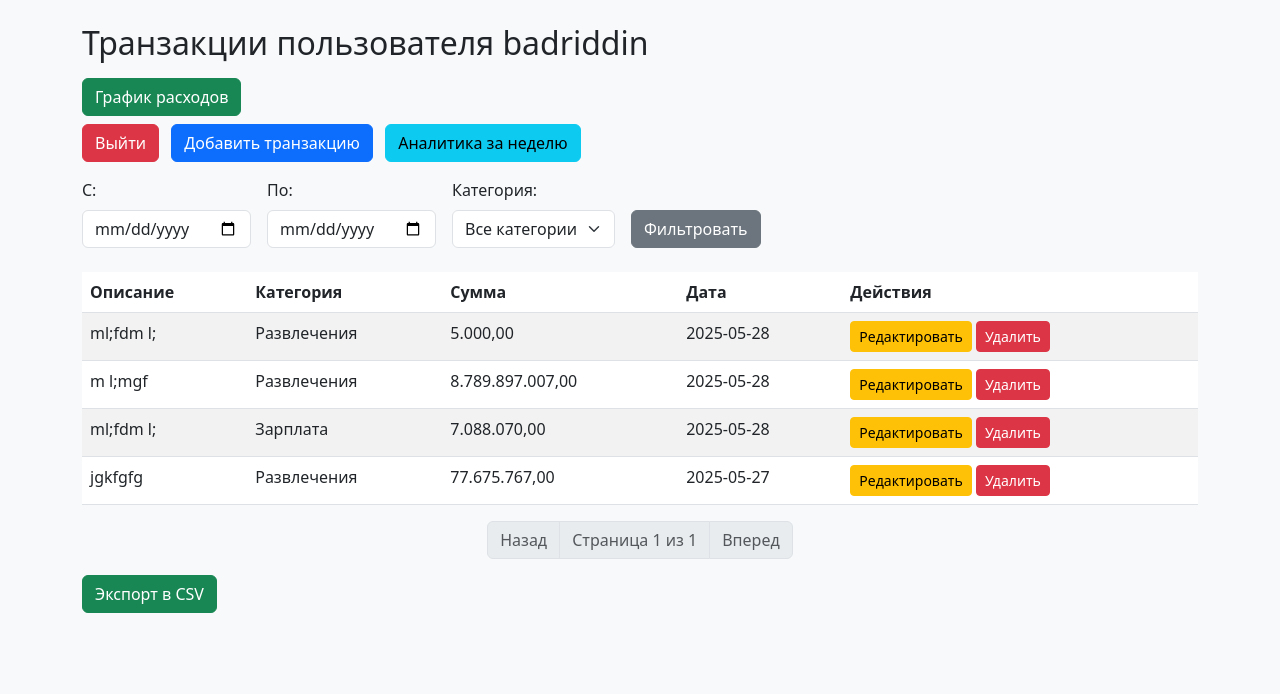
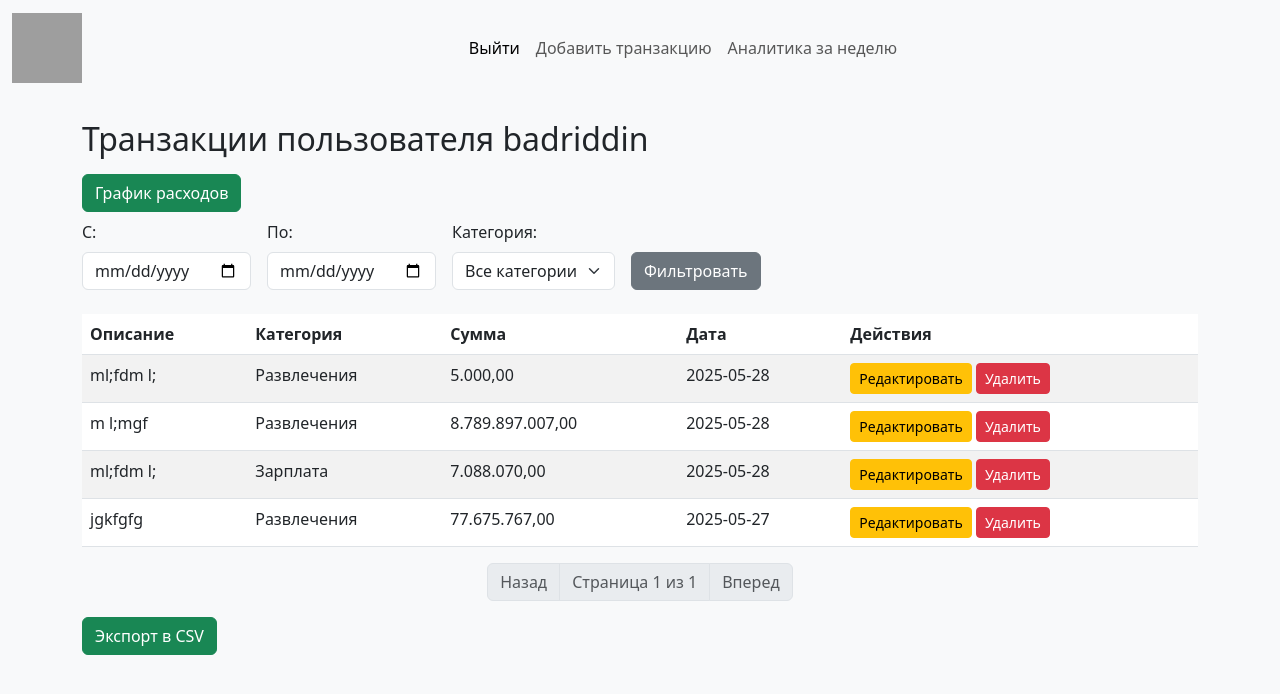
Before and after one commit to Dinsnight/finance, a Flask app: page / in a window 1280 px wide. Shown: the top 694 px of the page. Run offline with Flask 3, Linux system fonts and the light colour scheme; a user stored in the database is signed in; data comes from the database, SQL or seed files in the repository; both versions use the stored data as it was after the commit; grey boxes are pictures that could not be loaded.

Commit message:
adding navbar

```diff
--- a/app.py
+++ b/app.py
@@ -383,6 +383,29 @@ def api_weekly_summary():
     total = round(total, 2)
 
     return jsonify(summary=summary, total=total)
+@app.route('/budget', methods=['GET', 'POST'])
+@login_required
+def budget():
+    user_budget = current_user.budget
+    if request.method == 'POST':
+        amount = float(request.form['amount'])
+        start_date = datetime.strptime(request.form['start_date'], '%Y-%m-%d')
+        end_date = datetime.strptime(request.form['end_date'], '%Y-%m-%d')
+
+        if user_budget:
+            user_budget.amount = amount
+            user_budget.start_date = start_date
+            user_budget.end_date = end_date
+        else:
+            user_budget = Budget(amount=amount, start_date=start_date, end_date=end_date, user_id=current_user.id)
+            db.session.add(user_budget)
+
+        db.session.commit()
+        flash('Бюджет обновлен')
+        return redirect(url_for('index'))
+
+    return render_template('budget.html', budget=user_budget)
+
 
 if __name__ == '__main__':
     with app.app_context():
--- a/templates/index.html
+++ b/templates/index.html
@@ -18,15 +18,26 @@
     </style>
 </head>
 <body class="bg-light">
+<nav class="navbar navbar-expand-lg navbar-light bg-light">
+  <div class="container-fluid">
+    <a class="navbar-brand" href="/">
+        <img src="/static/brand.png" alt="" width="70" height="70">
+    </a>
+    <button class="navbar-toggler" type="button" data-bs-toggle="collapse" data-bs-target="#navbarNavAltMarkup" aria-controls="navbarNavAltMarkup" aria-expanded="false" aria-label="Toggle navigation">
+      <span class="navbar-toggler-icon"></span>
+    </button>
+    <div class="collapse navbar-collapse " id="navbarNavAltMarkup">
+      <div class="navbar-nav m-auto">
+        <a class="nav-link active btn" aria-current="page" href="{{ url_for('logout') }}">Выйти</a>
+        <a class="nav-link btn" href="{{ url_for('add_transaction') }}">Добавить транзакцию</a>
+        <a class="nav-link btn" href="{{ url_for('weekly_summary') }}">Аналитика за неделю</a>
+      </div>
+    </div>
+  </div>
+</nav>
 <div class="container mt-4">
     <h2>Транзакции пользователя {{ current_user.username }}</h2>
     <a href="{{ url_for('interactive_charts') }}" class="btn btn-success my-2">График расходов</a>
-
-    <div class="mb-3">
-        <a href="{{ url_for('logout') }}" class="btn btn-danger">Выйти</a>
-        <a href="{{ url_for('add_transaction') }}" class="btn btn-primary ms-2">Добавить транзакцию</a>
-        <a href="{{ url_for('weekly_summary') }}" class="btn btn-info ms-2">Аналитика за неделю</a>
-    </div>
 
     <!-- Форма фильтрации по дате и категории -->
     <form method="get" class="row g-3 align-items-end mb-4">
@@ -53,7 +64,7 @@
     </form>
 
     {% if transactions %}
-        <table class="table table-striped">
+        <table class="table table-striped table-responsive">
             <thead>
                 <tr>
                     <th>Описание</th>
@@ -118,5 +129,6 @@
         <p class="text-muted">Транзакций нет.</p>
     {% endif %}
 </div>
+<script src="https://cdn.jsdelivr.net/npm/bootstrap@5.0.2/dist/js/bootstrap.bundle.min.js" integrity="sha384-MrcW6ZMFYlzcLA8Nl+NtUVF0sA7MsXsP1UyJoMp4YLEuNSfAP+JcXn/tWtIaxVXM" crossorigin="anonymous"></script>
 </body>
 </html>
```
Also changed, not shown: instance/yourdatabase.db.
